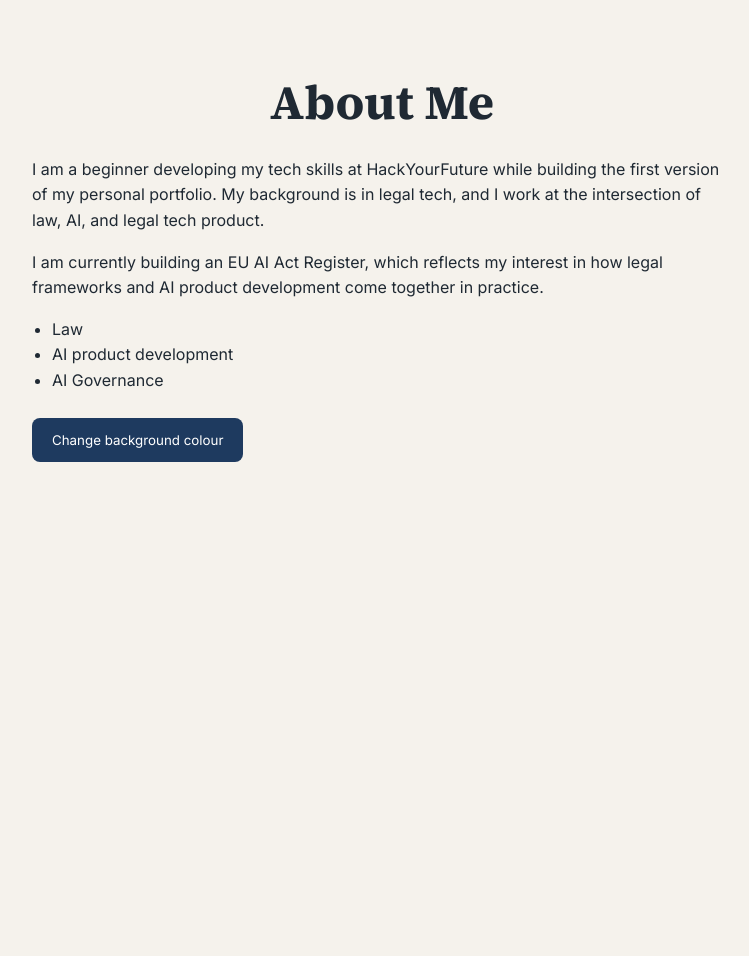
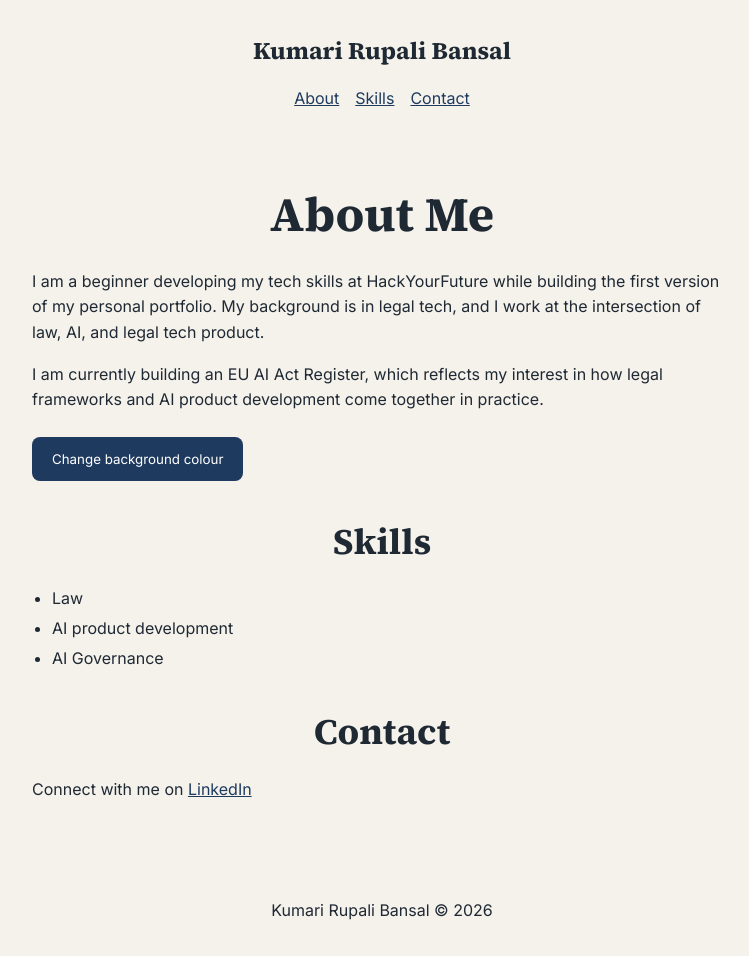
Before and after one commit to krabzilla/hyf-foundation, a plain HTML site: page Intro-AI/index.html in a window 1280 px wide. Shown: the whole page, without its empty margins (258-1007 px from the left). Before the commit the page ends 800 px from the top, so only its background shows below. Drawn offline with Linux system fonts and the light colour scheme.

Commit message:
Add header, nav, sections and footer, use class selectors

```diff
--- a/Intro-AI/index.html
+++ b/Intro-AI/index.html
@@ -7,28 +7,61 @@
     <link rel="stylesheet" href="style.css" />
   </head>
   <body>
-    <main>
-      <h1>About Me</h1>
-      <p>
+    <header class="site-header">
+      <p class="site-name">Kumari Rupali Bansal</p>
+      <nav class="site-nav" aria-label="Main navigation">
+        <a class="nav-link" href="#about">About</a>
+        <a class="nav-link" href="#skills">Skills</a>
+        <a class="nav-link" href="#contact">Contact</a>
+      </nav>
+    </header>
+    <main class="main-content">
+      <section class="content-section" id="about">
+        <h1 class="section-title">About Me</h1>
+        <p class="section-text">
           I am a beginner developing my tech skills at HackYourFuture while
-        building the first version of my personal portfolio. My background is in
-        legal tech, and I work at the intersection of law, AI, and legal tech
-        product.
+          building the first version of my personal portfolio. My background is
+          in legal tech, and I work at the intersection of law, AI, and legal
+          tech product.
         </p>
-      <p>
+        <p class="section-text">
           I am currently building an EU AI Act Register, which reflects my
           interest in how legal frameworks and AI product development come
           together in practice.
         </p>
-      <ul>
-        <li>Law</li>
-        <li>AI product development</li>
-        <li>AI Governance</li>
-      </ul>
-      <button type="button" id="change-background-button">
+        <button
+          class="background-button"
+          type="button"
+          id="change-background-button"
+        >
           Change background colour
         </button>
+      </section>
+      <section class="content-section" id="skills">
+        <h2 class="section-title section-title--small">Skills</h2>
+        <ul class="interest-list">
+          <li class="interest-item">Law</li>
+          <li class="interest-item">AI product development</li>
+          <li class="interest-item">AI Governance</li>
+        </ul>
+      </section>
+      <section class="content-section" id="contact">
+        <h2 class="section-title section-title--small">Contact</h2>
+        <p class="section-text">
+          Connect with me on
+          <a
+            class="contact-link"
+            href="https://www.linkedin.com/in/kumari-bansal/"
+            target="_blank"
+            rel="noopener"
+            >LinkedIn</a
+          >
+        </p>
+      </section>
     </main>
+    <footer class="site-footer">
+      <p class="footer-text">Kumari Rupali Bansal &copy; 2026</p>
+    </footer>
     <script src="script.js"></script>
   </body>
 </html>
--- a/Intro-AI/script.js
+++ b/Intro-AI/script.js
@@ -11,4 +11,3 @@ function randomLightColor() {
 changeBackgroundButton.addEventListener('click', () => {
   document.body.style.backgroundColor = randomLightColor();
 });
-git
--- a/Intro-AI/style.css
+++ b/Intro-AI/style.css
@@ -9,25 +9,65 @@ body {
   transition: background-color 0.4s ease;
 }
 
-main {
+.site-header,
+.main-content,
+.site-footer {
   max-width: 700px;
   margin: 0 auto;
   padding: 2rem 1rem;
 }
 
-h1 {
+.site-header {
+  padding-bottom: 0;
+  text-align: center;
+}
+
+.site-name {
+  margin: 0 0 1rem;
+  font-family: "Source Serif 4", Georgia, serif;
+  font-size: 1.5rem;
+  font-weight: 700;
+}
+
+.site-nav {
+  display: flex;
+  justify-content: center;
+  gap: 1rem;
+}
+
+.nav-link {
+  color: #1e3a5f;
+}
+
+.contact-link {
+  color: #1e3a5f;
+}
+
+.content-section {
+  margin-bottom: 2rem;
+}
+
+.section-title {
   margin: 0 0 1rem;
   text-align: center;
   font-family: "Source Serif 4", Georgia, serif;
   font-size: 2.25rem;
 }
 
-ul {
+.section-text {
+  margin: 0 0 1rem;
+}
+
+.interest-list {
   margin: 1rem 0 0;
   padding-left: 1.25rem;
 }
 
-button {
+.interest-item {
+  margin-bottom: 0.25rem;
+}
+
+.background-button {
   display: block;
   width: 100%;
   margin-top: 1.5rem;
@@ -43,20 +83,35 @@ button {
     transform 0.2s ease;
 }
 
-button:hover {
+.background-button:hover {
   background-color: #16304d;
 }
 
+.site-footer {
+  padding-top: 0;
+  text-align: center;
+}
+
+.footer-text {
+  margin: 0;
+}
+.section-title--small {
+  font-size: 1.75rem;
+}
+
 @media (min-width: 768px) {
-  main {
+  .main-content {
     padding: 4rem 1.5rem;
   }
 
-  h1 {
+  .section-title {
     font-size: 3rem;
   }
 
-  button {
+  .background-button {
     width: auto;
   }
+  .section-title--small {
+    font-size: 2.25rem;
+  }
 }
```
Lines whose indentation alone changed are shown as unchanged.
